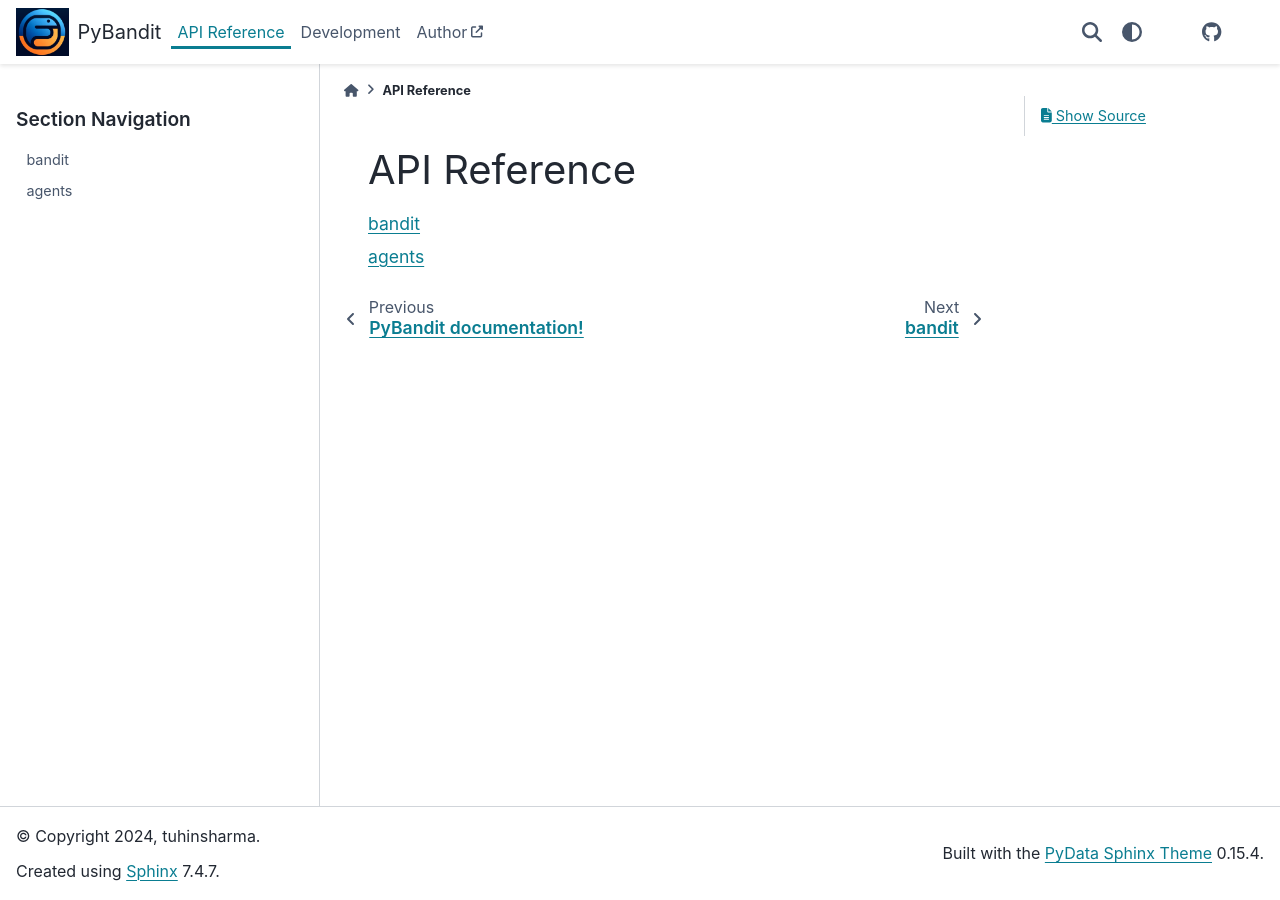
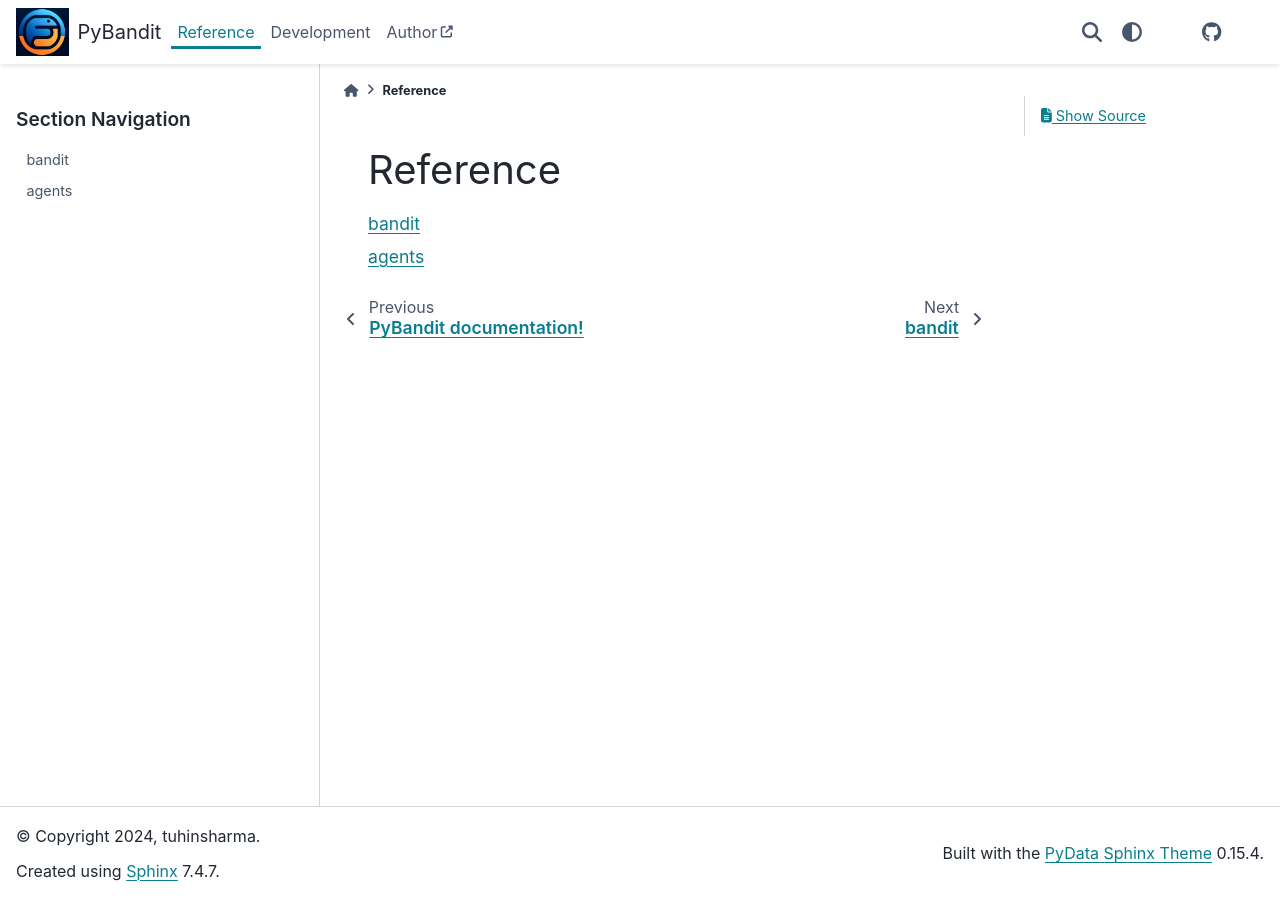
Before and after one commit to pybandit/pybandit, a Sphinx documentation site: the page built from doc/reference/index.rst, in a window 1280 px wide. Built offline with Sphinx 7.4.7 and the PyData theme 0.15.4, drawn with Linux system fonts in a browser that asks for light colours.

```diff
--- a/doc/reference/index.rst
+++ b/doc/reference/index.rst
@@ -1,5 +1,6 @@
-API Reference
-=============
+=========
+Reference
+=========
 
 .. toctree::
    :maxdepth: 2
```
Also changed, not shown: doc/_static/logo-api.png (added), doc/_static/logo-build.png (added), doc/_static/logo-developer.png (added), doc/_static/logo-user-guide.png (added).
